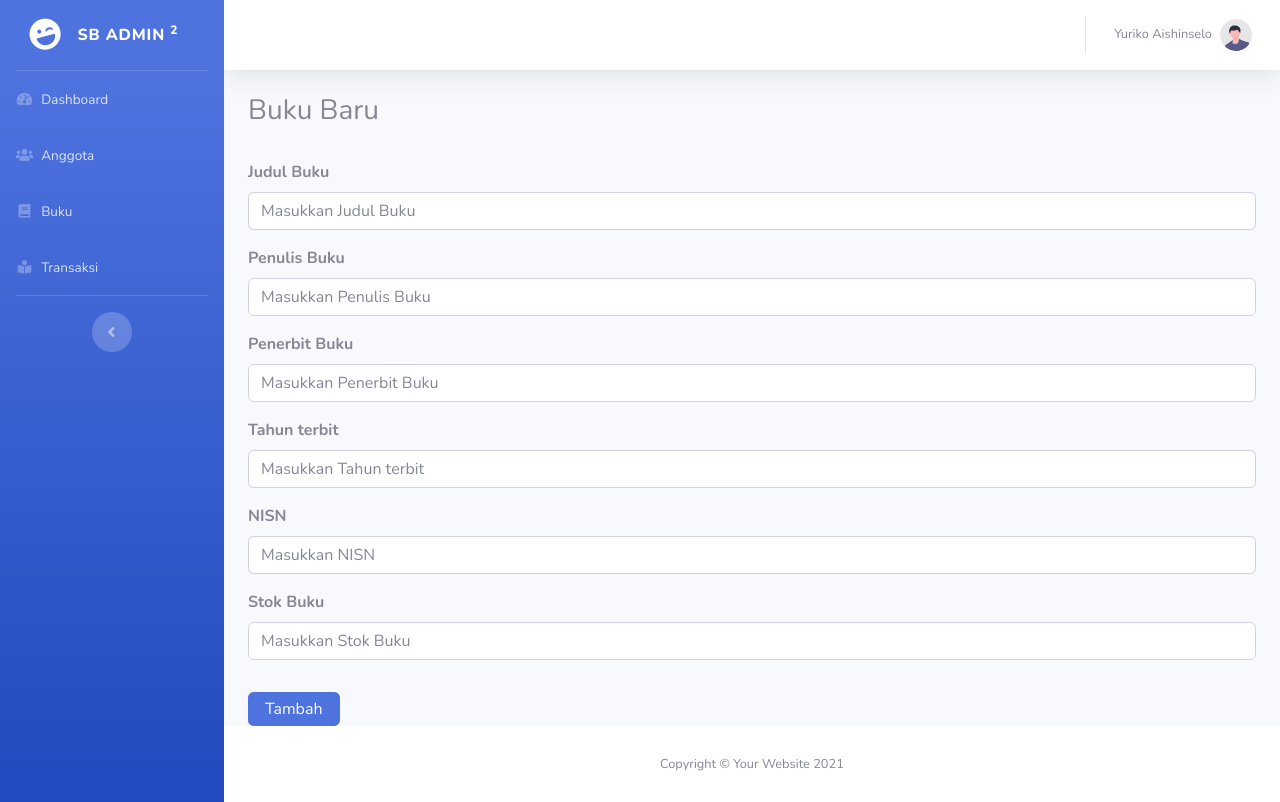
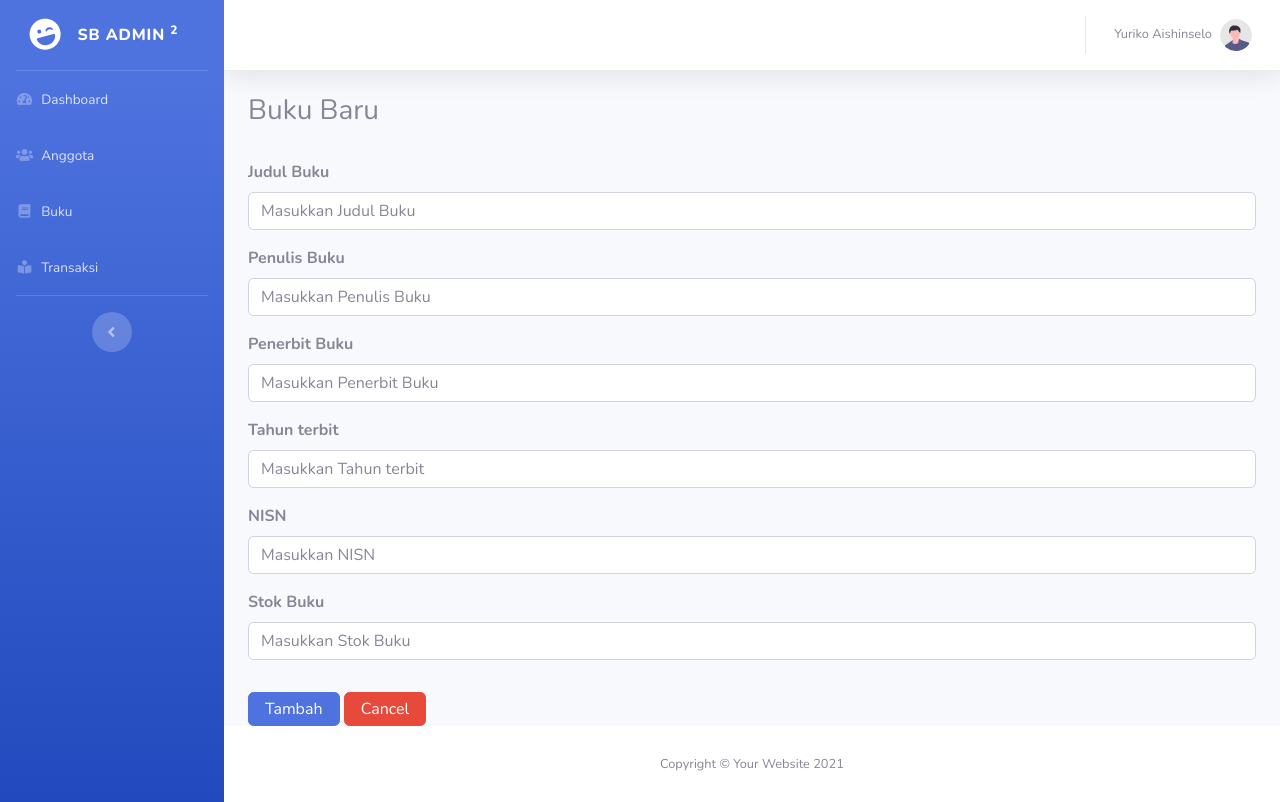
Before and after one commit to YurikoAishinselo123/Library-Maitreyawira, a PHP site: page /index.php?page=tambahBuku in a window 1280 px wide. Run offline with PHP 8.4, Linux system fonts and the light colour scheme; a user stored in the database is signed in.

Commit message:
Add cancel button on new data feature

```diff
--- a/Pages/Anggota/editAnggota.php
+++ b/Pages/Anggota/editAnggota.php
@@ -49,7 +49,7 @@ $data = mysqli_fetch_array($query);
 
         <div class="col-md-12 mt-3">
             <input type="submit" name="proses" value="Confirm" class="btn btn-primary">
-            <a href="index.php?page=daftarAnggota" class="btn btn-danger px-3 py-1">Cancel</a>
+            <a href="index.php?page=daftarAnggota" class="btn btn-danger">Cancel</a>
         </div>
 
     </div>
--- a/Pages/Anggota/tambahAnggota.php
+++ b/Pages/Anggota/tambahAnggota.php
@@ -35,6 +35,7 @@
         <!-- Submit Button -->
         <div class="col-md-12 mt-3">
             <input type="submit" name="proses" value="Tambah" class="btn btn-primary px-3 py-1">
+            <a href="index.php?page=daftarAnggota" class="btn btn-danger px-3 py-1">Cancel</a>
         </div>
     </div>
 </form>
--- a/Pages/Buku/tambahBuku.php
+++ b/Pages/Buku/tambahBuku.php
@@ -35,6 +35,7 @@
         <!-- Submit Button -->
         <div class="col-md-12 mt-3">
             <input type="submit" name="proses" value="Tambah" class="btn btn-primary px-3 py-1">
+            <a href="index.php?page=daftarBuku" class="btn btn-danger px-3 py-1">Cancel</a>
         </div>
     </div>
 </form>
```
